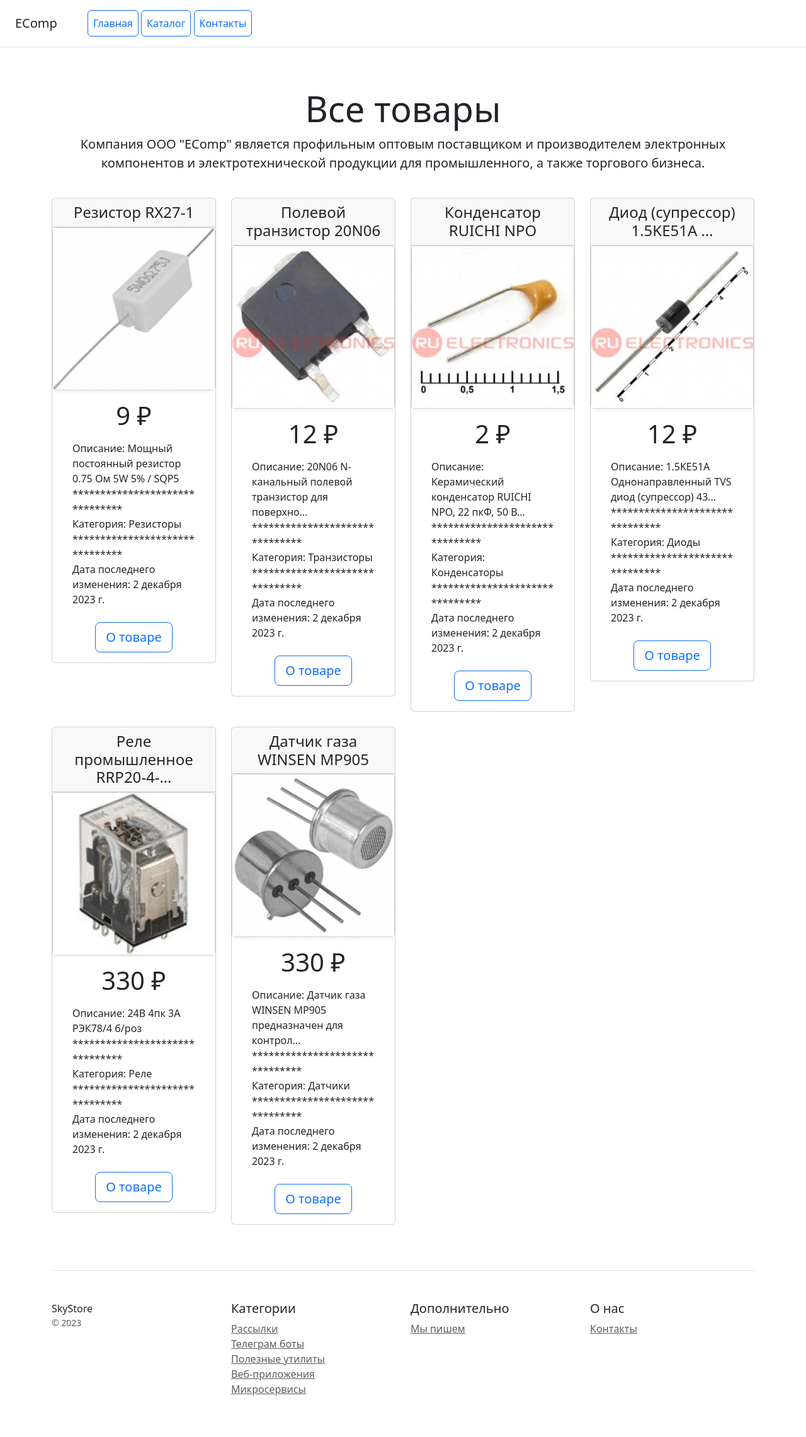
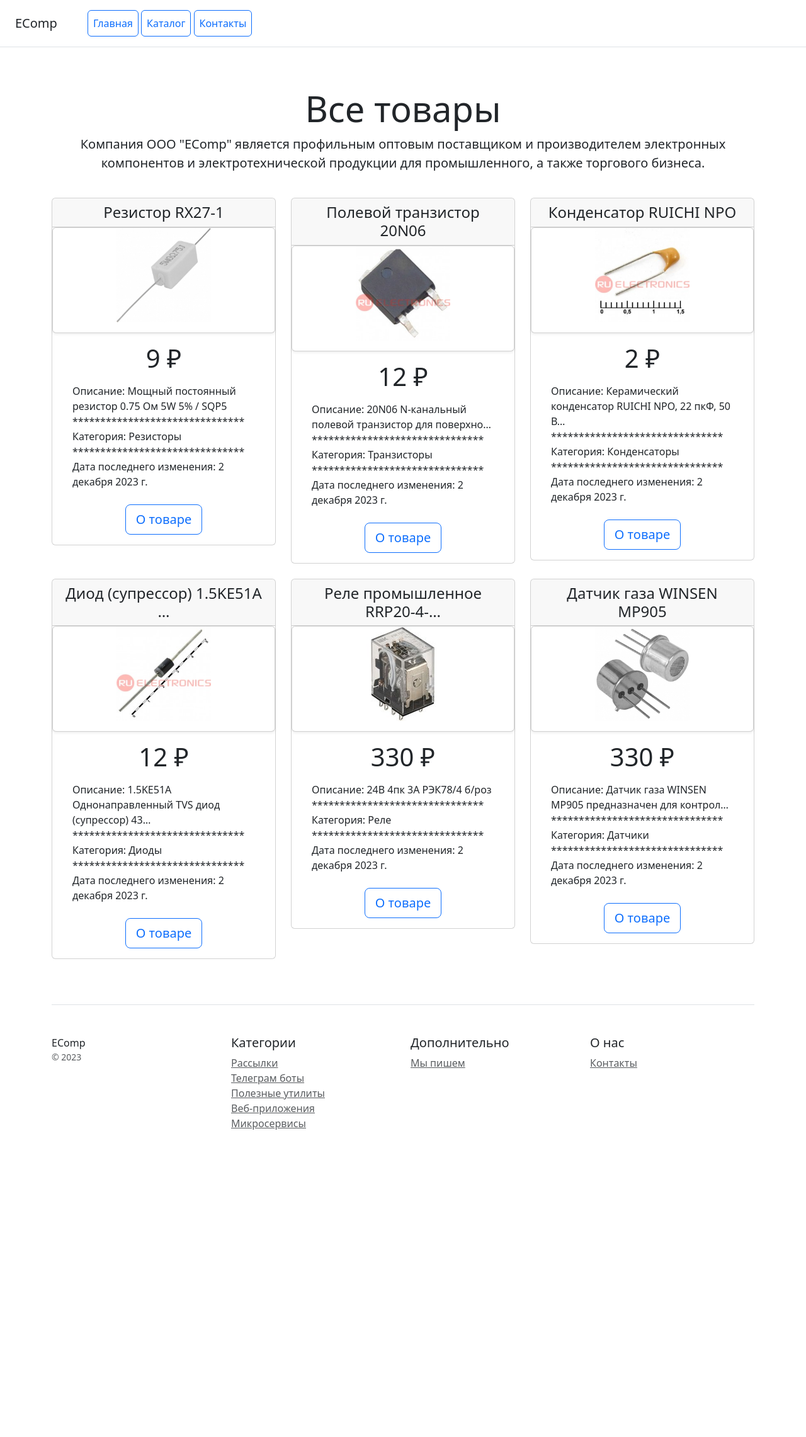
Before and after one commit to AleksandrStrulkov/EComp, a Django app: page / in a window 1280 px wide. Shown: the whole page at 63% size. After the commit the page ends 1794 px from the top, so only its background shows below. Run offline with Django 4.2, Linux system fonts and the light colour scheme; data comes from the database, SQL or seed files in the repository; some libraries are stand-ins or nearby versions.

Commit message:
Correction files

```diff
--- a/catalog/templates/catalog/base.html
+++ b/catalog/templates/catalog/base.html
@@ -26,7 +26,7 @@
     <footer class="pt-4 my-md-5 pt-md-5 border-top">
         <div class="row">
             <div class="col-12 col-md">
-                SkyStore
+                EComp
                 <small class="d-block mb-3 text-muted">&copy; 2023</small>
             </div>
             <div class="col-6 col-md">
--- a/catalog/templates/catalog/home.html
+++ b/catalog/templates/catalog/home.html
@@ -5,14 +5,17 @@
     <div class="container">
         <div class="row text-center">
             {% for object in object_list %}
-                <div class="col-3">
+                <div class="col-4">
                     <div class="card mb-4 box-shadow">
                         <div class="card-header">
                             <h4 class="my-0 font-weight-normal">{{ object.name_product|truncatechars:27 }}</h4>
                         </div>
                         <div class="card shadow-sm">
-                            <img src="{% mediapath object.image %}"  class="card-img-top"/>
+                            <p><img src="{% mediapath object.image %}" width="150" height="150"> </p>
                         </div>
+{#                        <div class="card shadow-sm">#}
+{#                            <img src="{% mediapath object.image %}"  class="card-img-top"/>#}
+{#                        </div>#}
                         <div class="card-body">
                             <h1 class="card-title pricing-card-title">{{ object.price }} ₽</h1>
                             <ul class="list-unstyled mt-3 mb-4 text-start m-3">
```
